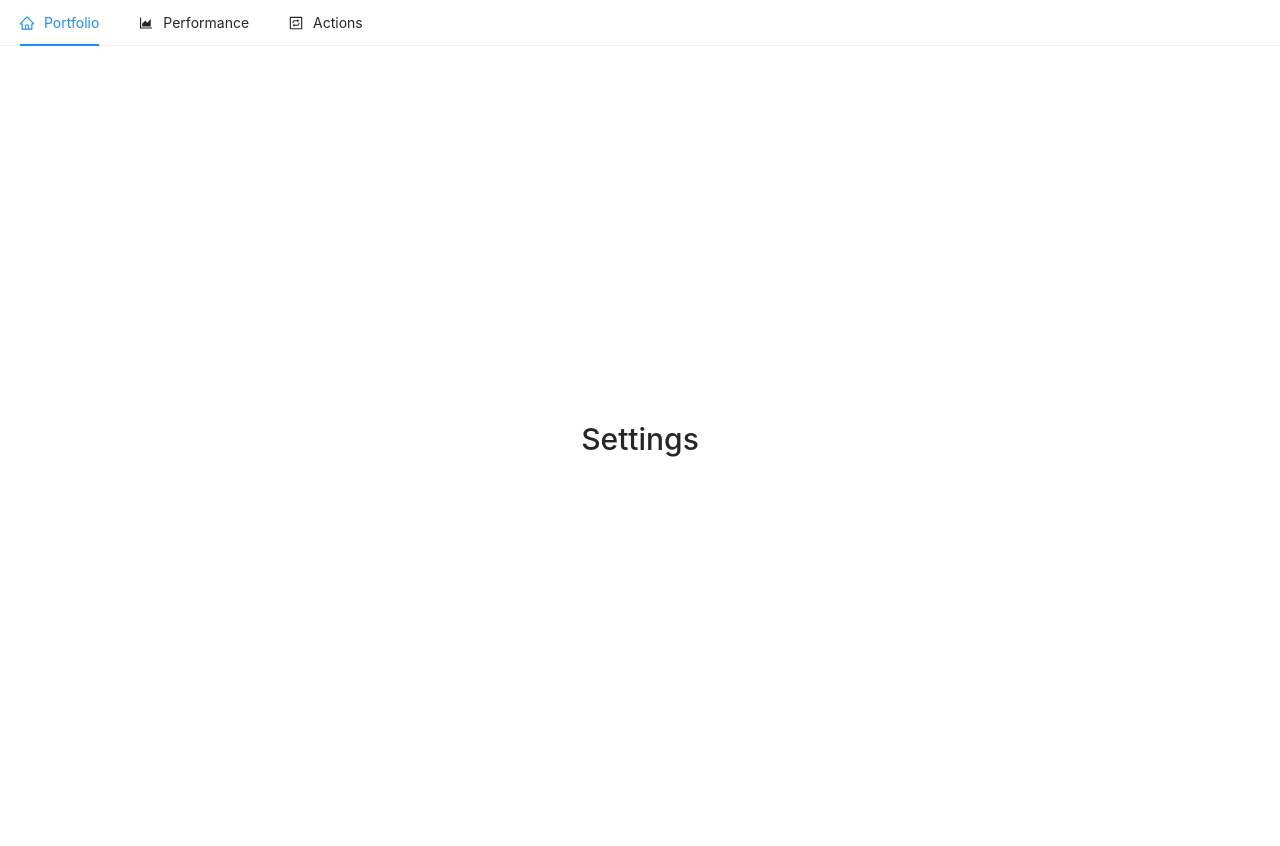
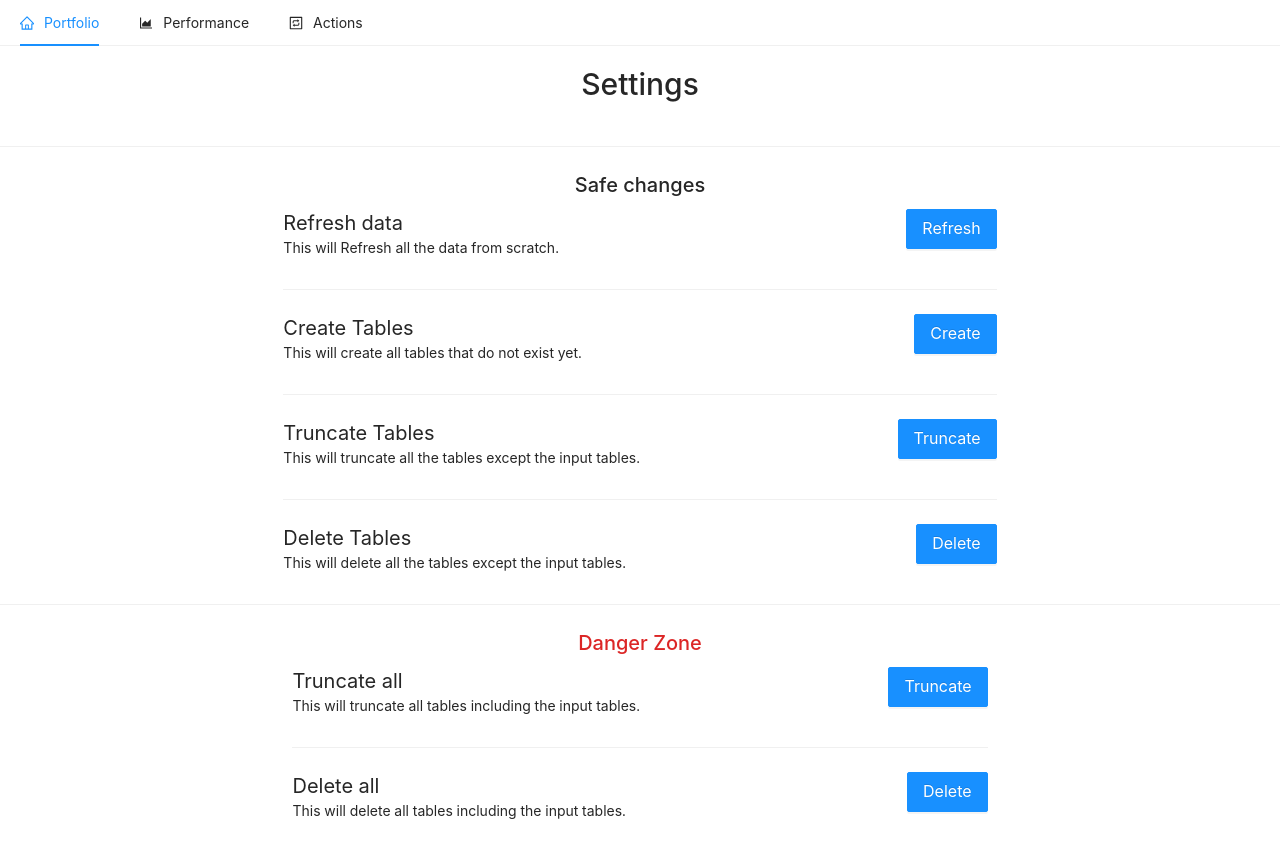
Before and after one commit to JoranSlingerland/Stocktracker-FrontEnd, a Next.js app: page /authenticated/settings in a window 1280 px wide. Built offline with nearby package versions, Linux system fonts and the light colour scheme; no server answers.

Commit message:
Added #9

```diff
--- a/pages/_app.js
+++ b/pages/_app.js
@@ -1,6 +1,5 @@
 // pages/_app.js
 
-import React from 'react';
 import Navbar from '../components/navbar';
 import '../styles/globals.css';
 import 'antd/dist/antd.css';
--- a/pages/authenticated/settings.js
+++ b/pages/authenticated/settings.js
@@ -1,7 +1,207 @@
+import { Modal, Divider, Button, message } from 'antd';
+import { useState, useEffect } from 'react';
+import PrimeFaceTable from '../../components/PrimeFaceTable';
+
+function delay(time) {
+  return new Promise((resolve) => setTimeout(resolve, time));
+}
+
 export default function Home() {
+  const [isModalTruncateVisible, setIsTruncateModalVisible] = useState(false);
+  const [isModalDeleteVisible, setIsDeleteModalVisible] = useState(false);
+
+  const handleClickDelete = () => {
+    setIsDeleteModalVisible(true);
+  };
+
+  const handleClickTruncate = () => {
+    setIsTruncateModalVisible(true);
+  };
+
+  const handleModalCancel = () => {
+    setIsTruncateModalVisible(false);
+    setIsDeleteModalVisible(false);
+  };
+
+  async function callApi(url, runningMessage, successMessage) {
+    const hide = message.loading(runningMessage, 10);
+    const response = await fetch(url);
+    try {
+      const body = await response.json();
+    } catch (error) {
+      console.log('error', error);
+    }
+    if (response.status === 200) {
+      hide();
+      message.success(successMessage);
+    } else {
+      hide();
+      message.error('Something went wrong :(');
+    }
+  }
+
+  async function handleClick(url, runningMessage, successMessage) {
+    callApi(url, runningMessage, successMessage);
+    setIsTruncateModalVisible(false);
+    setIsDeleteModalVisible(false);
+  }
+
   return (
-    <div className="flex flex=col items-center justify-center w-full h-screen">
-      <h1 className="text-3xl"> Settings</h1>
+    <div className="w-full">
+      {/* Titel */}
+      <div>
+        <h1 className="flex items-center justify-center p-5 text-3xl py">
+          Settings
+        </h1>
+      </div>
+      <Divider plain></Divider>
+
+      <div className="flex flex-col items-center">
+        {/* Safe changes */}
+        <div className="columns-1">
+          <div className="flex items-center justify-center text-xl">
+            <h2>Safe changes</h2>
+          </div>
+          <div className="grid grid-cols-2 grid-rows-2">
+            <div className="text-xl">Refresh data</div>
+            <div className="row-span-2 text-right">
+              <Button
+                onClick={() =>
+                  handleClick(
+                    `/api/orchestrators/stocktracker_orchestrator/all`,
+                    'Calling Orchestrator',
+                    'Orchestration called, This will take a while'
+                  )
+                }
+                type="primary"
+                size="large"
+              >
+                Refresh
+              </Button>
+            </div>
+            <div>This will Refresh all the data from scratch.</div>
+          </div>
+          <Divider plain></Divider>
+          <div className="grid grid-cols-2 grid-rows-2">
+            <div className="text-xl">Create Tables</div>
+            <div className="row-span-2 text-right">
+              <Button
+                onClick={() =>
+                  handleClick(
+                    '/api/create_sql_tables',
+                    'Creating tables',
+                    'Tables created :)'
+                  )
+                }
+                type="primary"
+                size="large"
+              >
+                Create
+              </Button>
+            </div>
+            <div>This will create all tables that do not exist yet.</div>
+          </div>
+          <Divider plain></Divider>
+          <div className="grid grid-cols-2 grid-rows-2">
+            <div className="text-xl">Truncate Tables</div>
+            <div className="row-span-2 text-right">
+              <Button
+                onClick={() =>
+                  handleClick(
+                    '/api/truncate_sql_tables/output_only',
+                    'Truncating Tables',
+                    'Tables truncated :)'
+                  )
+                }
+                type="primary"
+                size="large"
+              >
+                Truncate
+              </Button>
+            </div>
+            <div>
+              This will truncate all the tables except the input tables.
+            </div>
+          </div>
+          <Divider plain></Divider>
+          <div className="grid grid-cols-2 grid-rows-2">
+            <div className="text-xl">Delete Tables</div>
+            <div className="row-span-2 text-right">
+              <Button
+                onClick={() =>
+                  handleClick(
+                    '/api/delete_sql_tables/output_only',
+                    'Deleting tables',
+                    'Tables deleted :)'
+                  )
+                }
+                type="primary"
+                size="large"
+              >
+                Delete
+              </Button>
+            </div>
+            <div>This will delete all the tables except the input tables.</div>
+          </div>
+        </div>
+        <Divider plain></Divider>
+        <div className="columns-1">
+          <div className="flex items-center justify-center text-xl">
+            <h2 className="text-red-600">Danger Zone</h2>
+          </div>
+          <div className="grid grid-cols-2 grid-rows-2">
+            <div className="text-xl">Truncate all</div>
+            <div className="row-span-2 text-right">
+              <Button onClick={handleClickTruncate} type="primary" size="large">
+                Truncate
+              </Button>
+              <Modal
+                title="Truncate all"
+                visible={isModalTruncateVisible}
+                onOk={() =>
+                  handleClick(
+                    `/api/truncate_sql_tables/all`,
+                    'Truncating Tables',
+                    'All Tables truncated :)'
+                  )
+                }
+                onCancel={handleModalCancel}
+              >
+                <p>Are you sure you want to truncate all tables?</p>
+              </Modal>
+            </div>
+            <div>This will truncate all tables including the input tables.</div>
+          </div>
+          <Divider plain></Divider>
+          <div className="grid grid-cols-2 grid-rows-2">
+            <div className="text-xl">Delete all</div>
+            <div className="row-span-2 text-right">
+              <Button
+                onClick={handleClickDelete}
+                type="primary"
+                size="large"
+              >
+                Delete
+              </Button>
+              <Modal
+                title="Delete all"
+                visible={isModalDeleteVisible}
+                onOk={() =>
+                  handleClick(
+                    `/api/delete_sql_tables/all`,
+                    'Deleting Tables',
+                    'All Tables deleted :)'
+                  )
+                }
+                onCancel={handleModalCancel}
+              >
+                <p>Are you sure you want to delete all tables?</p>
+              </Modal>
+            </div>
+            <div>This will delete all tables including the input tables.</div>
+          </div>
+        </div>
+      </div>
     </div>
   );
 }
```
